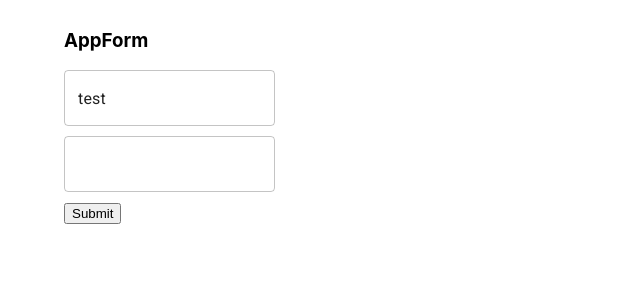
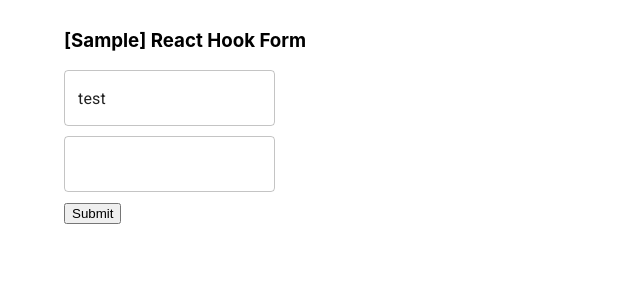
Before and after one commit to gel1123/sample_yup_with_react_hook_form, a React (Create React App) app in the folder reactapp/: page / in a window 1280 px wide. Shown: the top 300 px of the page, without its empty margins (0-640 px from the left). Built offline with nearby package versions, Linux system fonts and the light colour scheme.

Commit message:
feat: React Hook Form のサンプルコンポーネントであることを見出しに明示した

```diff
--- a/reactapp/src/components/SampleReactHookForm.tsx
+++ b/reactapp/src/components/SampleReactHookForm.tsx
@@ -10,7 +10,7 @@ export const SampleReactHookForm: React.FC = () => {
   console.log(watch("example"));
   return (
     <div>
-      <h3>AppForm</h3>
+      <h3>[Sample] React Hook Form</h3>
       <form onSubmit={handleSubmit(onSubmit)}>
         <div style={{marginBottom: 10}}><TextField defaultValue="test" {...register("example")} /></div>
         <div style={{marginBottom: 10}}><TextField {...register("exampleRequired", {required: true})} /></div>
```
